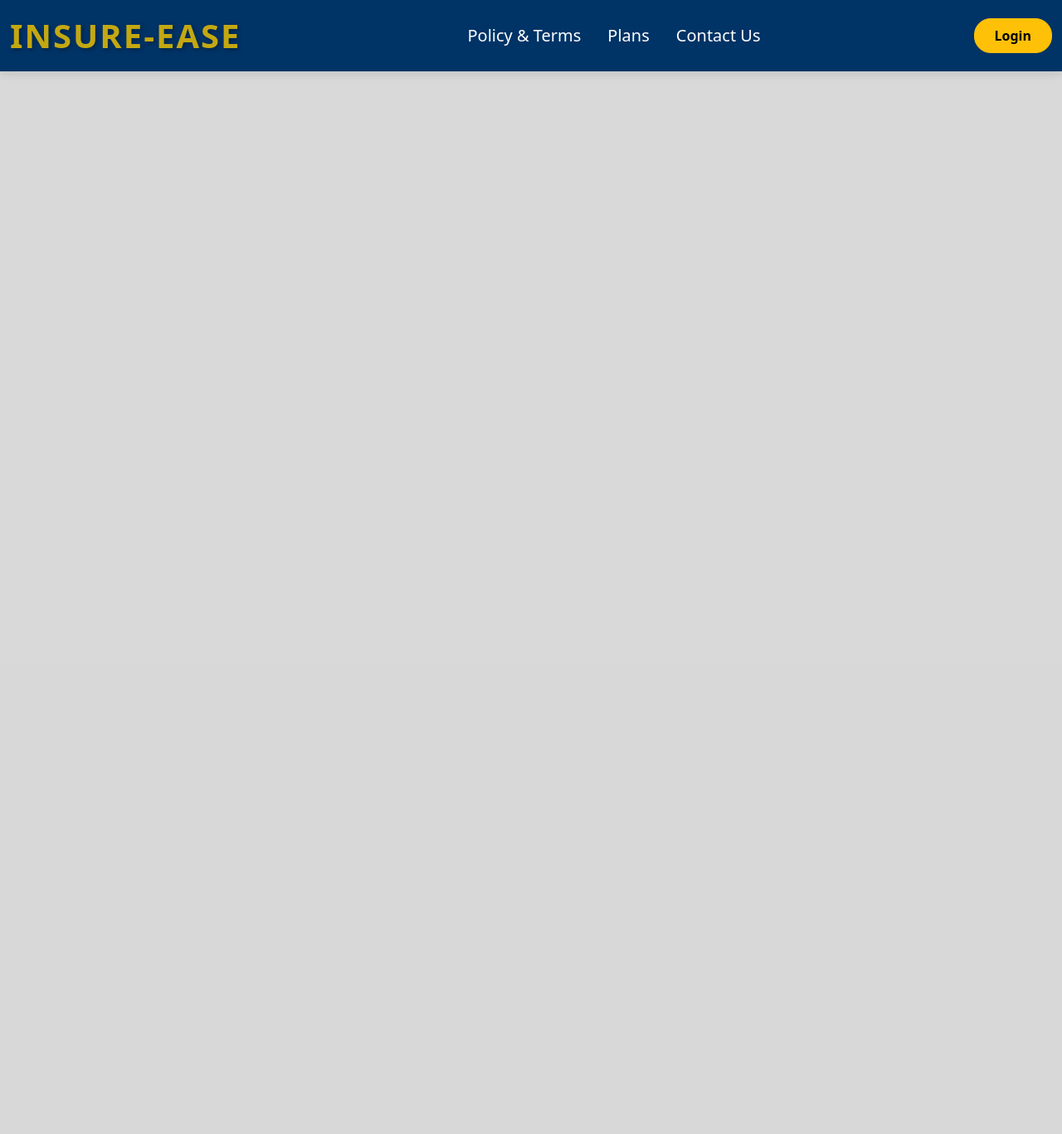
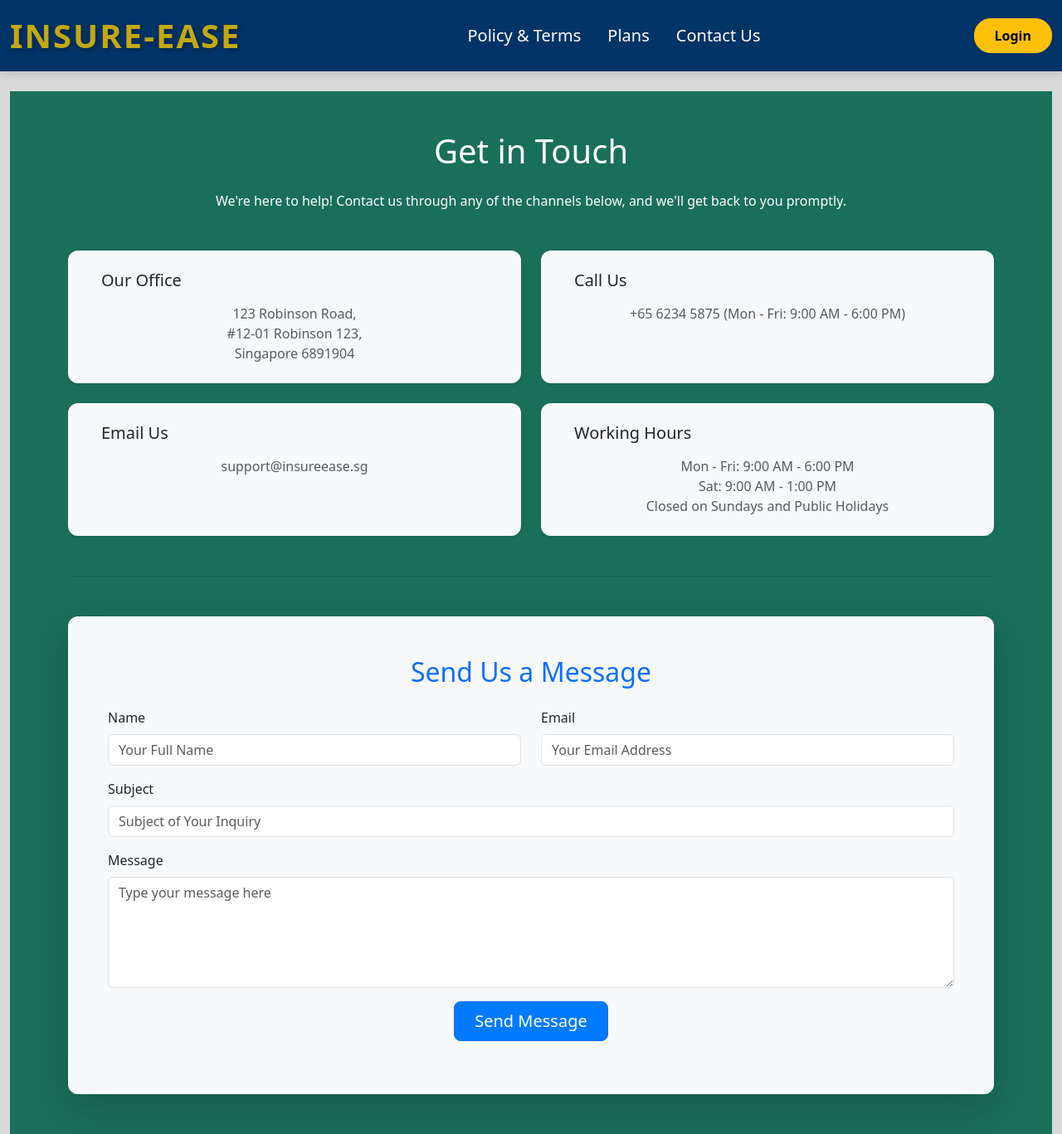
Before and after one commit to KadenNYP/ISPJ_Group5C, a Flask app: page /contact in a window 1280 px wide. Shown: the whole page at 83% size. Before the commit the page ends 88 px from the top, so only its background shows below. Run offline with Flask 3, Linux system fonts and the light colour scheme; some libraries are stand-ins or nearby versions.

Commit message:
Created the design + content for contact us page and improved on the plans page a bit

```diff
--- a/app/Templates/home/Contact.html
+++ b/app/Templates/home/Contact.html
@@ -1,7 +1,99 @@
+<link rel="stylesheet" href="{{ url_for('static', filename='css/contact.css') }}">
+
 {% extends "base.html" %}
 
-{% block title %}INSURE-EASE Contact & Support{% endblock %}
+{% block title %}Contact Us{% endblock %}
 
 {% block content %}
+<div class="contact-page-container py-5">
+    <div class="container">
+        <h1 class="text-center text-white mb-4">Get in Touch</h1>
+        <p class="text-center text-white mb-5">
+            We're here to help! Contact us through any of the channels below, and we'll get back to you promptly.
+        </p>
+        <div class="row gy-4">
 
+            <div class="col-md-6">
+                <div class="c-card shadow-sm border-0 p-4 h-100">
+                    <div class="d-flex align-items-center mb-3">
+                        <i class="bi text-primary fs-3 me-3"></i>
+                        <h5 class="mb-0 text-align">Our Office</h5>
+                    </div>
+                    <p class="mb-0 text-muted">
+                        123 Robinson Road, <br>
+                        #12-01 Robinson 123, <br>
+                        Singapore 6891904
+                    </p>
+                </div>
+            </div>
+
+            <div class="col-md-6">
+                <div class="c-card shadow-sm border-0 p-4 h-100">
+                    <div class="d-flex align-items-center mb-3">
+                        <i class="bi text-primary fs-3 me-3"></i>
+                        <h5 class="mb-0">Call Us</h5>
+                    </div>
+                    <p class="mb-0 text-muted">
+                        +65 6234 5875 (Mon - Fri: 9:00 AM - 6:00 PM)
+                    </p>
+                </div>
+            </div>
+
+            <div class="col-md-6">
+                <div class="c-card shadow-sm border-0 p-4 h-100">
+                    <div class="d-flex align-items-center mb-3">
+                        <i class="bi text-primary fs-3 me-3"></i>
+                        <h5 class="mb-0">Email Us</h5>
+                    </div>
+                    <p class="mb-0 text-muted">
+                        support@insureease.sg
+                    </p>
+                </div>
+            </div>
+
+            <div class="col-md-6">
+                <div class="c-card shadow-sm border-0 p-4 h-100">
+                    <div class="d-flex align-items-center mb-3">
+                        <i class="bi text-primary fs-3 me-3"></i>
+                        <h5 class="mb-0">Working Hours</h5>
+                    </div>
+                    <p class="mb-0 text-muted">
+                        Mon - Fri: 9:00 AM - 6:00 PM <br>
+                        Sat: 9:00 AM - 1:00 PM <br>
+                        Closed on Sundays and Public Holidays
+                    </p>
+                </div>
+            </div>
+        </div>
+
+        <hr class="my-5">
+
+        <div class="c-form shadow-lg border-0 p-5">
+            <h2 class="text-center text-primary mb-4">Send Us a Message</h2>
+            <form autocomplete="off" action=" " method="POST">
+                <div class="row">
+                    <div class="col-md-6 mb-3">
+                        <label for="name" class="form-label">Name</label>
+                        <input type="text" class="form-control" id="name" name="name" placeholder="Your Full Name" required>
+                    </div>
+                    <div class="col-md-6 mb-3">
+                        <label for="email" class="form-label">Email</label>
+                        <input type="email" class="form-control" id="email" name="email" placeholder="Your Email Address" required>
+                    </div>
+                </div>
+                <div class="mb-3">
+                    <label for="subject" class="form-label">Subject</label>
+                    <input type="text" class="form-control" id="subject" name="subject" placeholder="Subject of Your Inquiry" required>
+                </div>
+                <div class="mb-3">
+                    <label for="message" class="form-label">Message</label>
+                    <textarea class="form-control" id="message" name="message" rows="5" placeholder="Type your message here" required></textarea>
+                </div>
+                <div class="text-center">
+                    <button type="submit" class="btn btn-primary btn-lg px-4">Send Message</button>
+                </div>
+            </form>
+        </div>
+    </div>
+</div>
 {% endblock %}
--- /dev/null
+++ b/app/static/css/contact.css
@@ -0,0 +1,47 @@
+.contact-page-container {
+    background-color: #1a6f59;
+    padding: 3rem 0;
+}
+
+.c-card {
+    background-color: #f8f9fa !important;
+    border: 1px solid #e0e0e0;
+    border-radius: 12px;
+    box-shadow: 0 4px 12px rgba(0, 0, 0, 0.15) !important;
+    text-align: center;
+    transition: all 0.3s ease;
+}
+
+.c-card:hover {
+    background-color: #f4f4f4 !important;
+    box-shadow: 0 4px 12px rgba(0, 0, 0, 0.15) !important;
+    transform: translateY(-5px);
+}
+
+.bi {
+    flex-shrink: 0;
+}
+
+.btn-primary {
+    background-color: #1a6f59;
+    border: none;
+}
+
+.btn-primary:hover {
+    background-color: #155e4a;
+}
+
+
+.c-form {
+    background-color: #f8f9fa !important;
+    border: 1px solid #e0e0e0;
+    border-radius: 12px;
+    box-shadow: 0 4px 12px rgba(0, 0, 0, 0.1) !important;
+    transition: all 0.3s ease;
+}
+
+.c-form:hover {
+    background-color: #f4f4f4 !important;
+    box-shadow: 0 4px 12px rgba(0, 0, 0, 0.15) !important;
+    transform: translateY(-5px) !important;
+}
```
Also changed, not shown: app/static/css/plans.css (+29 -3 lines).
